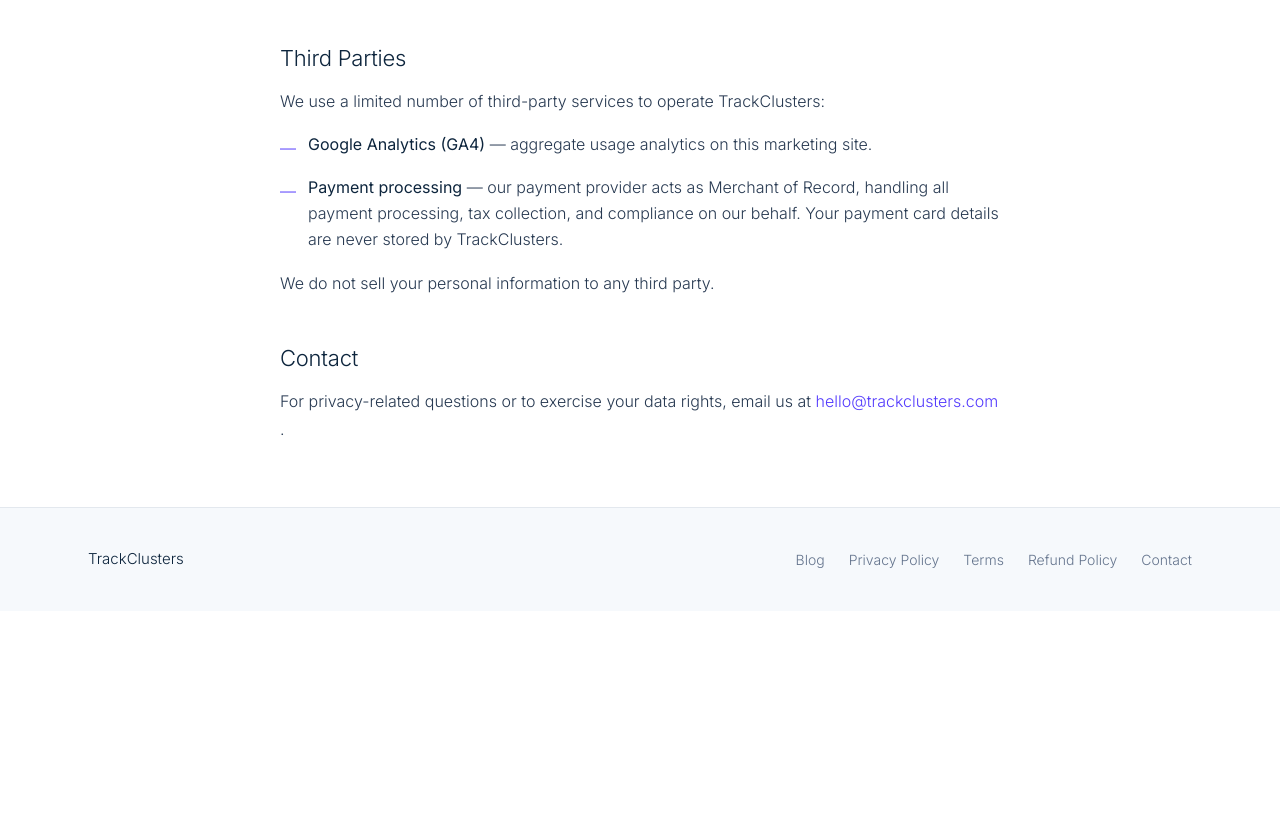
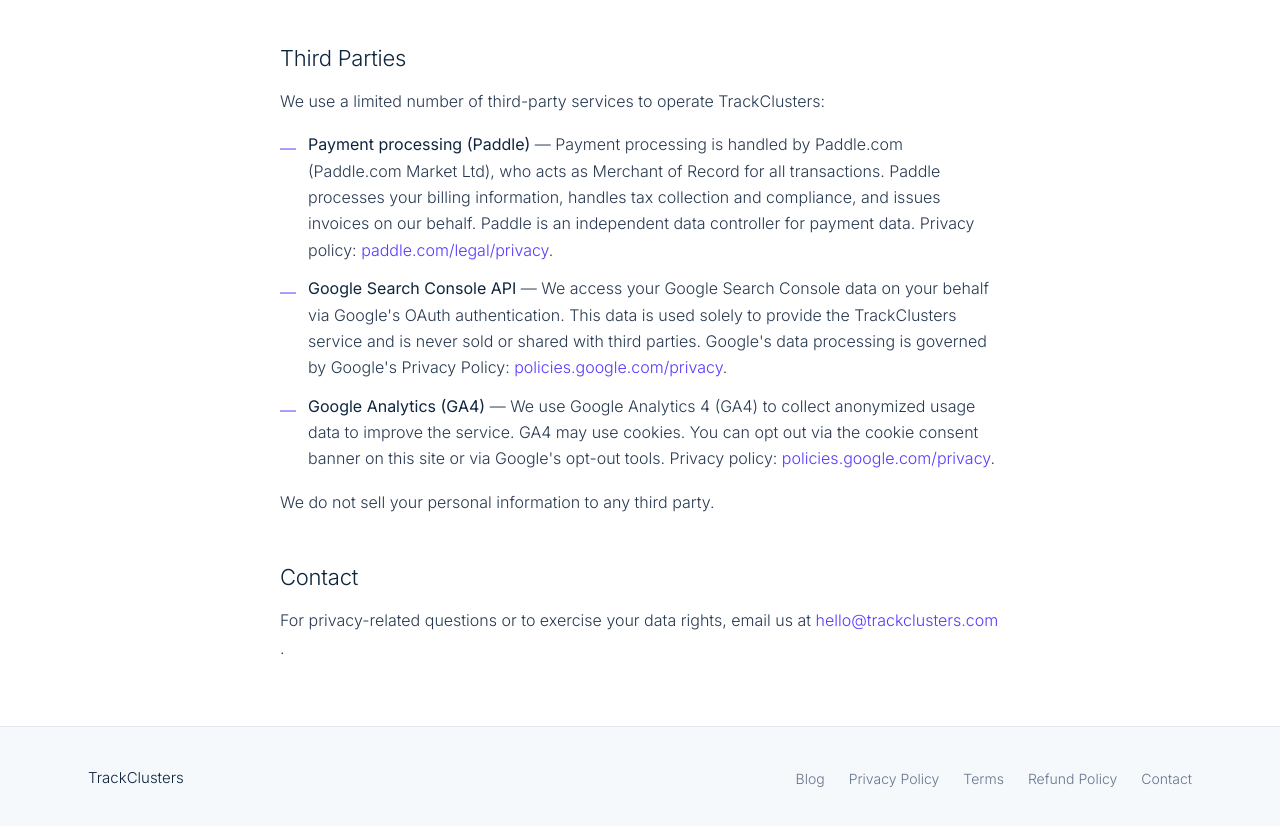
Before and after one commit to amolwagh/TrackClustersWeb, a website built with Vite: page privacy/index.html in a window 1280 px wide. Shown: the part 1987-2813 px from the top of the page. Before the commit the page ends 2598 px from the top, so only its background shows below. Built offline with nearby package versions, Linux system fonts and the light colour scheme.

Commit message:
Add explicit GDPR third-party processor disclosures to privacy policy
Names Paddle as payment Merchant of Record, and discloses Google Search
Console API and Google Analytics (GA4) data processing with links to
each processor's privacy policy.

```diff
--- a/privacy/index.html
+++ b/privacy/index.html
@@ -200,11 +200,15 @@
           <ul class="list-none flex flex-col gap-3 mb-4">
             <li class="flex items-start gap-3 text-ink-secondary font-light text-[16px] leading-[1.65]">
               <span class="text-primary mt-1 shrink-0">—</span>
-              <span><strong class="font-normal text-ink">Google Analytics (GA4)</strong> — aggregate usage analytics on this marketing site.</span>
+              <span><strong class="font-normal text-ink">Payment processing (Paddle)</strong> — Payment processing is handled by Paddle.com (Paddle.com Market Ltd), who acts as Merchant of Record for all transactions. Paddle processes your billing information, handles tax collection and compliance, and issues invoices on our behalf. Paddle is an independent data controller for payment data. Privacy policy: <a href="https://paddle.com/legal/privacy" target="_blank" rel="noopener noreferrer" class="text-primary hover:text-primary-deep transition-colors duration-150">paddle.com/legal/privacy</a>.</span>
             </li>
             <li class="flex items-start gap-3 text-ink-secondary font-light text-[16px] leading-[1.65]">
               <span class="text-primary mt-1 shrink-0">—</span>
-              <span><strong class="font-normal text-ink">Payment processing</strong> — our payment provider acts as Merchant of Record, handling all payment processing, tax collection, and compliance on our behalf. Your payment card details are never stored by TrackClusters.</span>
+              <span><strong class="font-normal text-ink">Google Search Console API</strong> — We access your Google Search Console data on your behalf via Google's OAuth authentication. This data is used solely to provide the TrackClusters service and is never sold or shared with third parties. Google's data processing is governed by Google's Privacy Policy: <a href="https://policies.google.com/privacy" target="_blank" rel="noopener noreferrer" class="text-primary hover:text-primary-deep transition-colors duration-150">policies.google.com/privacy</a>.</span>
+            </li>
+            <li class="flex items-start gap-3 text-ink-secondary font-light text-[16px] leading-[1.65]">
+              <span class="text-primary mt-1 shrink-0">—</span>
+              <span><strong class="font-normal text-ink">Google Analytics (GA4)</strong> — We use Google Analytics 4 (GA4) to collect anonymized usage data to improve the service. GA4 may use cookies. You can opt out via the cookie consent banner on this site or via Google's opt-out tools. Privacy policy: <a href="https://policies.google.com/privacy" target="_blank" rel="noopener noreferrer" class="text-primary hover:text-primary-deep transition-colors duration-150">policies.google.com/privacy</a>.</span>
             </li>
           </ul>
           <p class="text-ink-secondary font-light text-[16px] leading-[1.75]">
```
